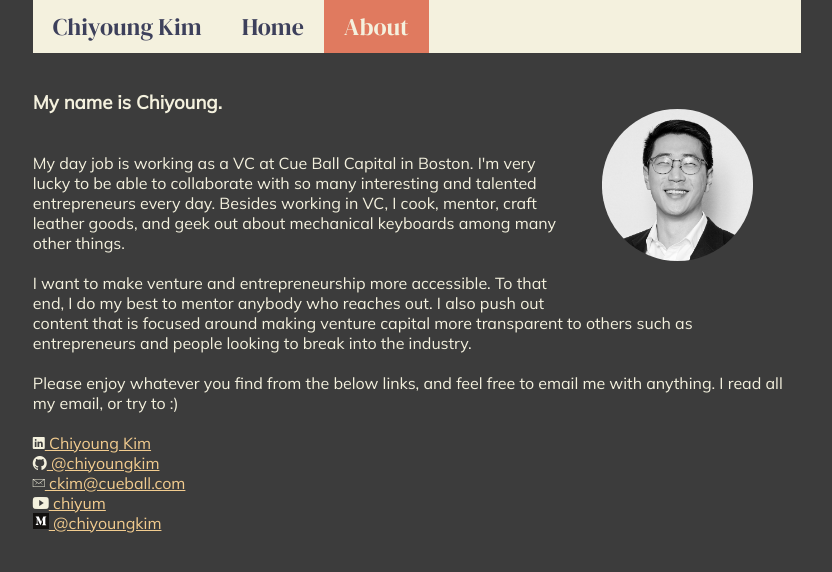
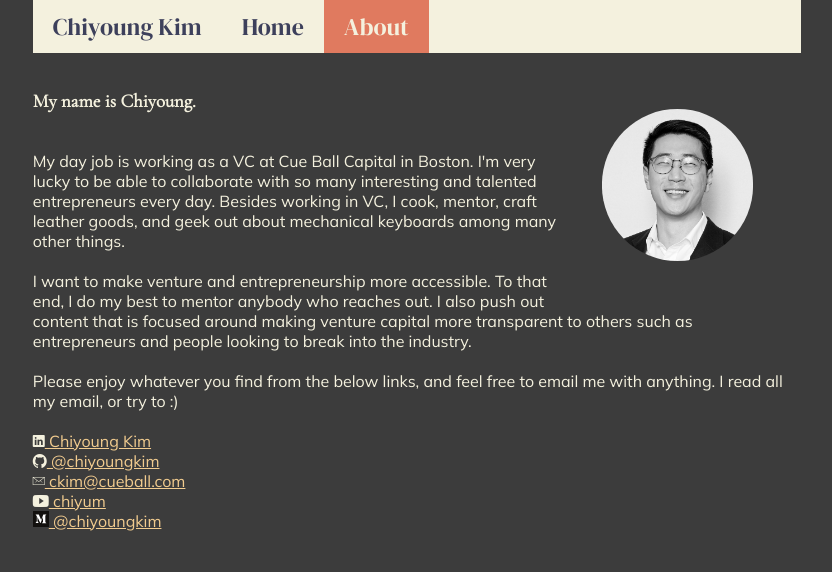
Before and after one commit to chiyoungkim/placeholder, a Jekyll site: the page built from about.html, in a window 1280 px wide. Shown: the top 572 px of the page, without its empty margins (228-1060 px from the left). Built offline with Jekyll 4.4.1, drawn with Linux system fonts in a browser that asks for light colours; some web fonts are replaced.

Commit message:
why is my css not uploading

```diff
--- a/_sass/main.scss
+++ b/_sass/main.scss
@@ -5,6 +5,7 @@
 @import url(http://fonts.googleapis.com/css?family=DM+Serif+Display); /* FREE GOOGLE FONT */
 @import url(http://fonts.googleapis.com/css?family=Abril+Fatface); /* FREE GOOGLE FONT */
 @import url(http://fonts.googleapis.com/css?family=Mulish); /* FREE GOOGLE FONT */
+@import url(http://fonts.googleapis.com/css?family=Cormorant+Garamond); /* FREE GOOGLE FONT */
 
 $seaweed:   #087E8B; /* turquoise */
 $sizzle:    #FF5A5F; /* red */
@@ -28,6 +29,10 @@ body {
 
 .fancytitle {
   font-family: "DM Serif Display";
+}
+
+.fancyheader {
+  font-family: "Cormorant Garamond";
 }
 
 a {
--- a/about.html
+++ b/about.html
@@ -4,7 +4,7 @@ title: About
 ---
 
 <img src="assets/img/headshot.jpg" class="headshot"></img>
-<h3>My name is Chiyoung.</h3>
+<h3 class="fancyheader">My name is Chiyoung.</h3>
 <br>
 My day job is working as a VC at Cue Ball Capital in Boston. I'm
 very lucky to be able to collaborate with so many interesting and
```
